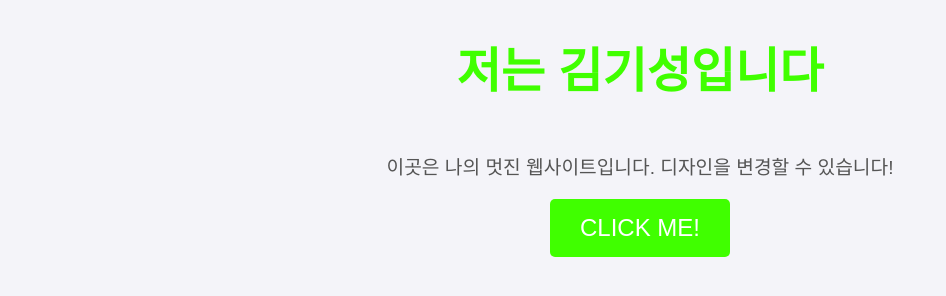
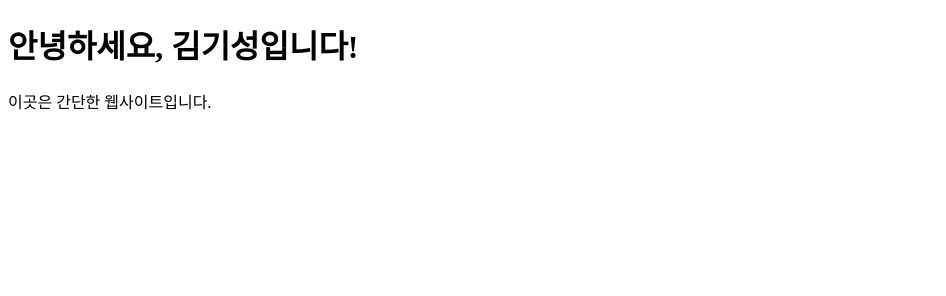
Before and after one commit to KS0721/2025_AI_web01, a plain HTML site: page index.html in a window 1280 px wide. Shown: the whole page, without its empty margins (0-946 px from the left). Drawn offline with Linux system fonts and the light colour scheme.

Commit message:
Update index.html

```diff
--- a/index.html
+++ b/index.html
@@ -3,57 +3,10 @@
 <head>
     <meta charset="UTF-8">
     <meta name="viewport" content="width=device-width, initial-scale=1.0">
-    <title>나의 멋진 웹사이트</title>
-    <style>
-        body {
-            font-family: Arial, sans-serif;
-            background-color: #f4f4f9;
-            color: #333;
-            margin: 0;
-            padding: 0;
-            text-align: center;
-        }
-
-        h1 {
-            color: #40FF00; /* 글자 색상: 민트 */
-            font-size: 3rem;
-        }
-
-        p {
-            color: #555;
-            font-size: 1.2rem;
-        }
-
-        .content {
-            margin-top: 50px;
-        }
-
-        .button {
-            background-color: #40FF00;
-            color: white;
-            padding: 15px 30px;
-            font-size: 1.5rem;
-            border: none;
-            cursor: pointer;
-            border-radius: 5px;
-            text-transform: uppercase;
-        }
-
-        .button:hover {
-            background-color: #36d400; /* hover 효과 */
-        }
-    </style>
+    <title>나의 웹사이트</title>
 </head>
 <body>
-
-    <header>
-        <h1>저는 김기성입니다</h1>
-    </header>
-
-    <div class="content">
-        <p>이곳은 나의 멋진 웹사이트입니다. 디자인을 변경할 수 있습니다!</p>
-        <button class="button">Click Me!</button>
-    </div>
-
+    <h1>안녕하세요, 김기성입니다!</h1>
+    <p>이곳은 간단한 웹사이트입니다.</p>
 </body>
 </html>
```
